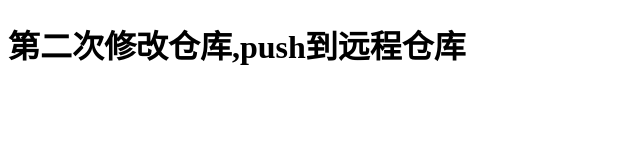
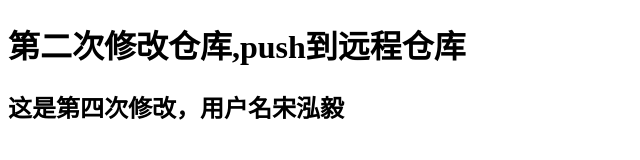
Before and after one commit to swsong123456/vabsong, a plain HTML site: page src/index.html in a window 1280 px wide. Shown: the whole page, without its empty margins (0-640 px from the left). Drawn offline with Linux system fonts and the light colour scheme.

Commit message:
测试用户名是否为songhongyi

```diff
--- a/src/index.html
+++ b/src/index.html
@@ -8,5 +8,6 @@
 </head>
 <body>
     <h1>第二次修改仓库,push到远程仓库</h1>
+    <h2>这是第四次修改，用户名宋泓毅</h2>
 </body>
 </html>
```
